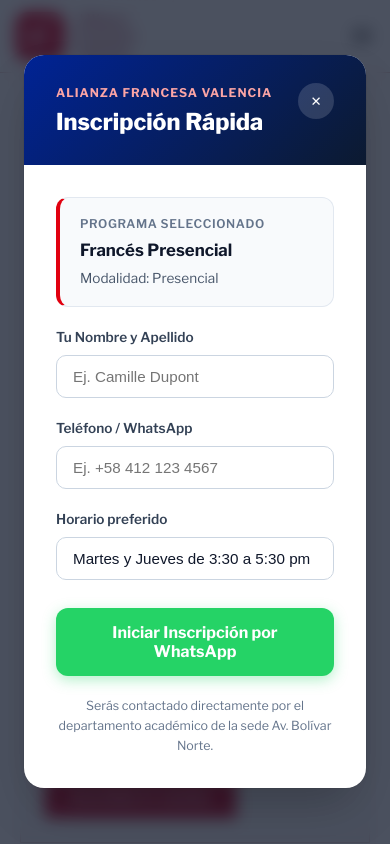
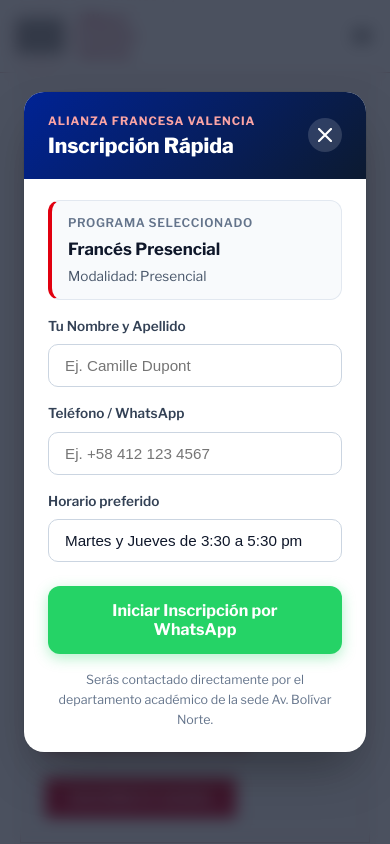
Before and after one commit to VicD4ddy/AllianceFrancesa, a Next.js app: page / in a window 390 px wide. Both pictures are taken after a click on the element "Haz clic para inscribirte en este horario". Shown: the part 1545-2389 px from the top of the page. Built offline with nearby package versions, Linux system fonts and the light colour scheme; grey boxes are pictures that could not be loaded.

Commit message:
feat: configurar favicon oficial y corregir diseño y responsividad de ventana de inscripcion

```diff
--- a/src/app/layout.js
+++ b/src/app/layout.js
@@ -4,6 +4,11 @@
   title: 'Alliance Française Valencia – Vive la Inmersión Cultural Francesa',
   description:
     'Aprende francés presencial u online en Valencia con la única institución oficial avalada por la Embajada de Francia. Cursos, exámenes oficiales DELF/DALF y agenda cultural.',
+  icons: {
+    icon: '/logo-share.png',
+    shortcut: '/logo-share.png',
+    apple: '/logo-share.png',
+  },
   keywords: ['Alliance Française', 'Valencia', 'Venezuela', 'aprender francés', 'cursos de francés', 'DELF', 'DALF', 'certificación oficial'],
   authors: [{ name: 'Alliance Française Valencia' }],
   openGraph: {
--- a/src/components/InscripcionModal.js
+++ b/src/components/InscripcionModal.js
@@ -15,6 +15,11 @@
   useEffect(() => {
     if (cursoSeleccionado?.horario) {
       setHorarioElegido(cursoSeleccionado.horario);
+    } else if (cursoSeleccionado?.horarios?.length > 0) {
+      const h0 = cursoSeleccionado.horarios[0];
+      setHorarioElegido(`${h0.dias} (${h0.hora})`);
+    } else {
+      setHorarioElegido('');
     }
   }, [cursoSeleccionado]);
 
@@ -46,8 +51,10 @@
             <span className={styles.tag}>Alianza Francesa Valencia</span>
             <h3 className={styles.title}>Inscripción Rápida</h3>
           </div>
-          <button className={styles.closeBtn} onClick={onClose} aria-label="Cerrar modal">
-            ✕
+          <button className={styles.closeBtn} onClick={onClose} aria-label="Cerrar modal" title="Cerrar ventana">
+            <svg width="14" height="14" viewBox="0 0 14 14" fill="none" xmlns="http://www.w3.org/2000/svg">
+              <path d="M13 1L1 13M1 1L13 13" stroke="currentColor" strokeWidth="2.2" strokeLinecap="round" strokeLinejoin="round"/>
+            </svg>
           </button>
         </div>
 
@@ -96,6 +103,23 @@
             <label className={styles.label} htmlFor="horario-select">
               Horario preferido
             </label>
+            {cursoSeleccionado?.horarios?.length > 0 ? (
+              <select
+                id="horario-select"
+                className={styles.select}
+                value={horarioElegido}
+                onChange={(e) => setHorarioElegido(e.target.value)}
+              >
+                {cursoSeleccionado.horarios.map((h) => (
+                  <option key={h.id} value={`${h.dias} (${h.hora})`}>
+                    {h.dias} — {h.hora}
+                  </option>
+                ))}
+                <option value="Consultar otros horarios disponibles">
+                  Consultar otros horarios disponibles
+                </option>
+              </select>
+            ) : (
               <input
                 id="horario-select"
                 type="text"
@@ -104,6 +128,7 @@
                 value={horarioElegido}
                 onChange={(e) => setHorarioElegido(e.target.value)}
               />
+            )}
           </div>
 
           <button type="submit" className={styles.whatsappBtn}>
--- a/src/components/InscripcionModal.module.css
+++ b/src/components/InscripcionModal.module.css
@@ -28,8 +28,9 @@
   background: #ffffff;
   border-radius: 20px;
   width: 100%;
-  max-width: 520px;
-  box-shadow: 0 25px 50px -12px rgba(0, 0, 0, 0.25), 0 0 0 1px rgba(0, 0, 0, 0.05);
+  max-width: 480px;
+  max-height: 88vh;
+  box-shadow: 0 25px 50px -12px rgba(0, 0, 0, 0.35), 0 0 0 1px rgba(0, 0, 0, 0.05);
   overflow: hidden;
   display: flex;
   flex-direction: column;
@@ -50,21 +51,22 @@
 .header {
   background: linear-gradient(135deg, #002395 0%, #0c1a30 100%);
   color: #ffffff;
-  padding: 1.75rem 2rem;
+  padding: 1.25rem 1.5rem;
   position: relative;
   display: flex;
-  align-items: flex-start;
+  align-items: center;
   justify-content: space-between;
+  flex-shrink: 0;
 }
 
 .headerText {
   display: flex;
   flex-direction: column;
-  gap: 0.35rem;
+  gap: 0.2rem;
 }
 
 .tag {
-  font-size: 0.75rem;
+  font-size: 0.72rem;
   text-transform: uppercase;
   letter-spacing: 0.08em;
   font-weight: 700;
@@ -72,36 +74,40 @@
 }
 
 .title {
-  font-size: 1.45rem;
+  font-size: 1.3rem;
   font-weight: 800;
   margin: 0;
-  line-height: 1.25;
+  line-height: 1.2;
 }
 
 .closeBtn {
   background: rgba(255, 255, 255, 0.15);
   border: none;
   color: #ffffff;
-  width: 36px;
-  height: 36px;
+  width: 34px;
+  height: 34px;
   border-radius: 50%;
-  display: inline-flex;
+  display: flex;
   align-items: center;
   justify-content: center;
   cursor: pointer;
   transition: all 0.2s ease;
+  font-size: 1.1rem;
+  line-height: 1;
+  flex-shrink: 0;
 }
 
 .closeBtn:hover {
   background: rgba(255, 255, 255, 0.28);
-  transform: rotate(90deg);
+  transform: scale(1.08);
 }
 
 .body {
-  padding: 2rem;
+  padding: 1.35rem 1.5rem;
   display: flex;
   flex-direction: column;
-  gap: 1.25rem;
+  gap: 1rem;
+  overflow-y: auto;
 }
 
 .selectedCourseBadge {
@@ -109,10 +115,10 @@
   border: 1px solid #e2e8f0;
   border-left: 4px solid #E1000F;
   border-radius: 12px;
-  padding: 1rem 1.25rem;
+  padding: 0.75rem 1rem;
   display: flex;
   flex-direction: column;
-  gap: 0.25rem;
+  gap: 0.2rem;
 }
 
 .badgeLabel {
```
Also changed, not shown: src/app/icon.png (renamed from public/logo-share.png). Lines whose indentation alone changed are shown as unchanged.
